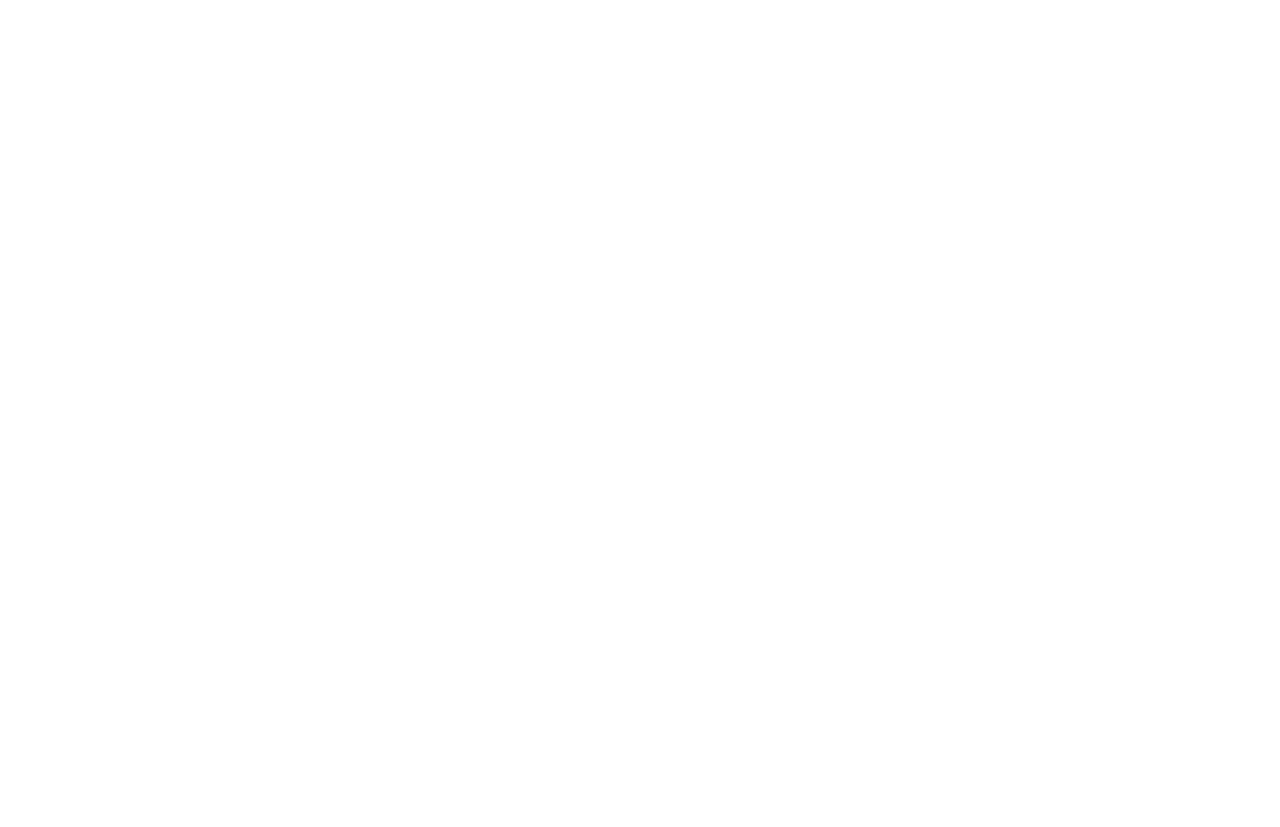
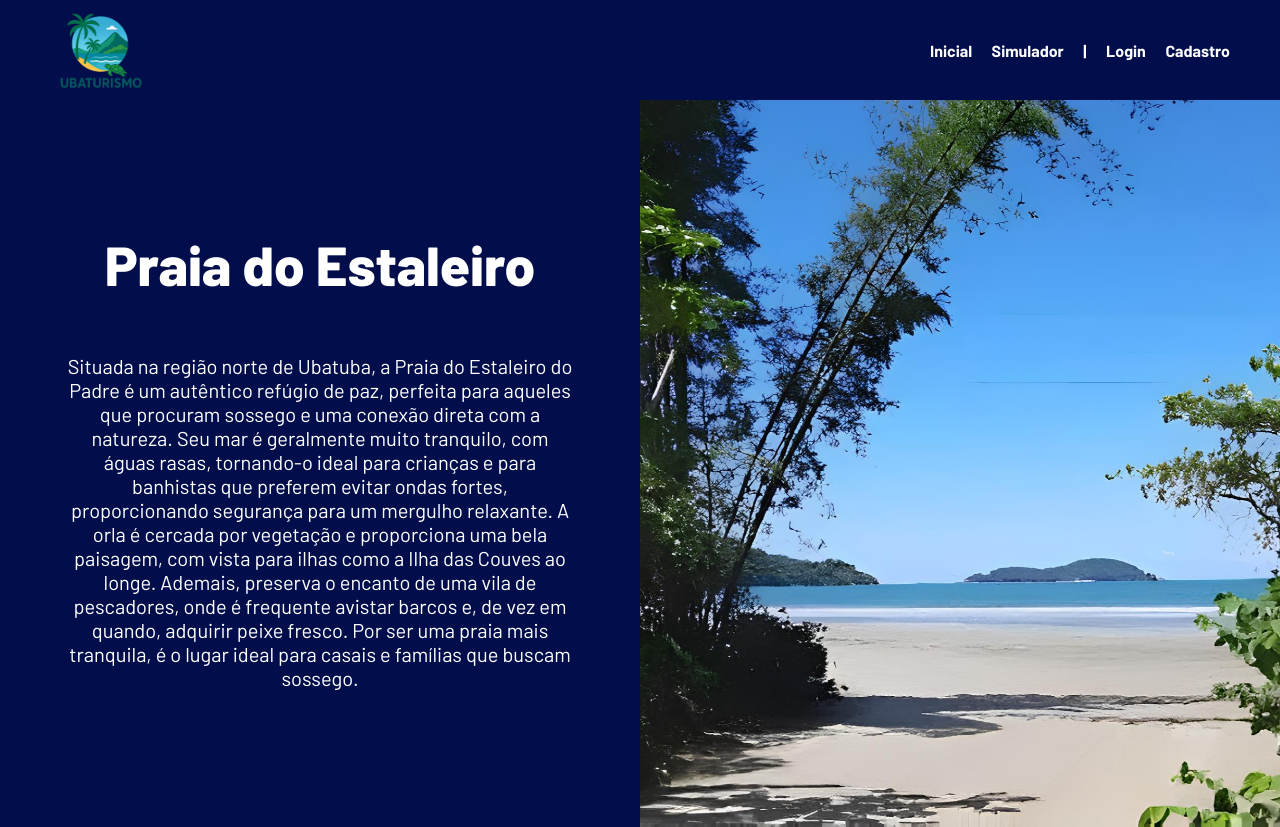
Before and after one commit to leoscavazza/Ubaturismo, a website: page site/public/praia.html in a window 1280 px wide. Before the commit the page ends 800 px from the top, so only its background shows below. Drawn offline with Linux system fonts and the light colour scheme.

Commit message:
Adicionando a página praia

```diff
--- /dev/null
+++ b/site/public/css/praia.css
@@ -0,0 +1,87 @@
+@import url('https://fonts.googleapis.com/css2?family=Barlow:ital,wght@0,100;0,200;0,300;0,400;0,500;0,600;0,700;0,800;0,900;1,100;1,200;1,300;1,400;1,500;1,600;1,700;1,800;1,900&display=swap');
+@import url('https://fonts.googleapis.com/css2?family=Cabin:ital,wght@0,400..700;1,400..700&display=swap');
+@import url('https://fonts.googleapis.com/css2?family=Cabin:ital,wght@0,400..700;1,400..700&family=Dancing+Script:wght@400..700&family=Kaushan+Script&display=swap');
+
+body {
+  margin: 0;
+  padding: 0;
+  font-family: 'Barlow', 'Segoe UI', 'Segoe UI', Tahoma, Geneva, Verdana, sans-serif;
+  background-color: #fff;
+}
+
+.header {
+  position: fixed;
+  width: 100%;
+  background-color: #020e4b;
+  z-index: 1000;
+}
+
+.header .container {
+  display: flex;
+  justify-content: space-between;
+  margin: 0px 50px;
+}
+
+.header img {
+  width: 100px;
+}
+
+.header a {
+  text-decoration: none;
+  color: #fff;
+}
+
+.header li {
+  color: #fff;
+}
+
+.navbar {
+  width: 300px;
+  display: flex;
+  align-items: center;
+  justify-content: space-between;
+  list-style: none;
+}
+
+.container_estaleiro {
+    display: flex;
+    width: 100%;
+    height: 750px;
+}
+
+.conteudo_estaleiro {
+    display: flex;
+    width: 100%;
+    height: 100%;
+    margin-top: 6%;
+}
+
+.texto_estaleiro {
+    display: flex;
+    flex-direction: column;
+    justify-content: center;
+    align-items: center;
+    width: 100%;
+    height: 100%;
+    background-color: #020e4b;
+}
+
+.texto_estaleiro h1{
+    font-size: 55px;
+    font-weight: 800;
+    color: #fff;
+}
+
+.texto_estaleiro p{
+    width: 80%;
+    font-size: 20px;
+    color: #fff;
+    text-align: center;
+}
+
+.imagem_estaleiro {
+    width: 100%;
+    height: 100%;
+    background-image: url(../assets/imgs/imagem_estaleiro.jpg);
+    background-size: cover;
+}
--- a/site/public/praia.html
+++ b/site/public/praia.html
@@ -6,13 +6,54 @@
     <meta name="viewport" content="width=device-width, initial-scale=1.0">
     <title>Document</title>
 
-    <link rel="stylesheet" href="./css/sobre.css">
+    <link rel="stylesheet" href="./css/praia.css">
     <link rel="icon" href="./assets/icon/logo_favicon.png">
-
-    <script src="js/home.js"></script>
 </head>
 
 <body>
+    <div class="header">
+        <div class="container">
+            <img src="assets/imgs/logo_ubaturismo.png" alt="">
+            <ul class="navbar">
+                <li class="agora">
+                    <a href="#"><b>Inicial</b></a>
+                </li>
+                <li>
+                    <a href="simulador.html"><b>Simulador</b></a>
+                </li>
+                <li><b>|</b></li>
+                <li>
+                    <a href="login.html"><b>Login</b></a>
+                </li>
+                <li>
+                    <a href="cadastro.html"><b>Cadastro</b></a>
+                </li>
+            </ul>
+        </div>
+    </div>
+
+    <div class="container_estaleiro">
+        <div class="conteudo_estaleiro">
+            <div class="texto_estaleiro">
+                <h1>Praia do Estaleiro</h1>
+                <p>
+                    Situada na região norte de Ubatuba, a Praia do Estaleiro do Padre é um autêntico refúgio de paz,
+                    perfeita para aqueles que procuram sossego e uma conexão direta com a natureza. Seu mar é
+                    geralmente
+                    muito tranquilo, com águas rasas, tornando-o ideal para crianças e para banhistas que preferem
+                    evitar
+                    ondas fortes, proporcionando segurança para um mergulho relaxante. A orla é cercada por
+                    vegetação e
+                    proporciona uma bela paisagem, com vista para ilhas como a Ilha das Couves ao longe. Ademais,
+                    preserva
+                    o encanto de uma vila de pescadores, onde é frequente avistar barcos e, de vez em quando,
+                    adquirir peixe fresco.
+                    Por ser uma praia mais tranquila, é o lugar ideal para casais e famílias que buscam sossego.
+                </p>
+            </div>
+            <div class="imagem_estaleiro"></div>
+        </div>
+    </div>
 
 </body>
 
```
Also changed, not shown: site/public/assets/imgs/imagem_estaleiro.jpg (added).
